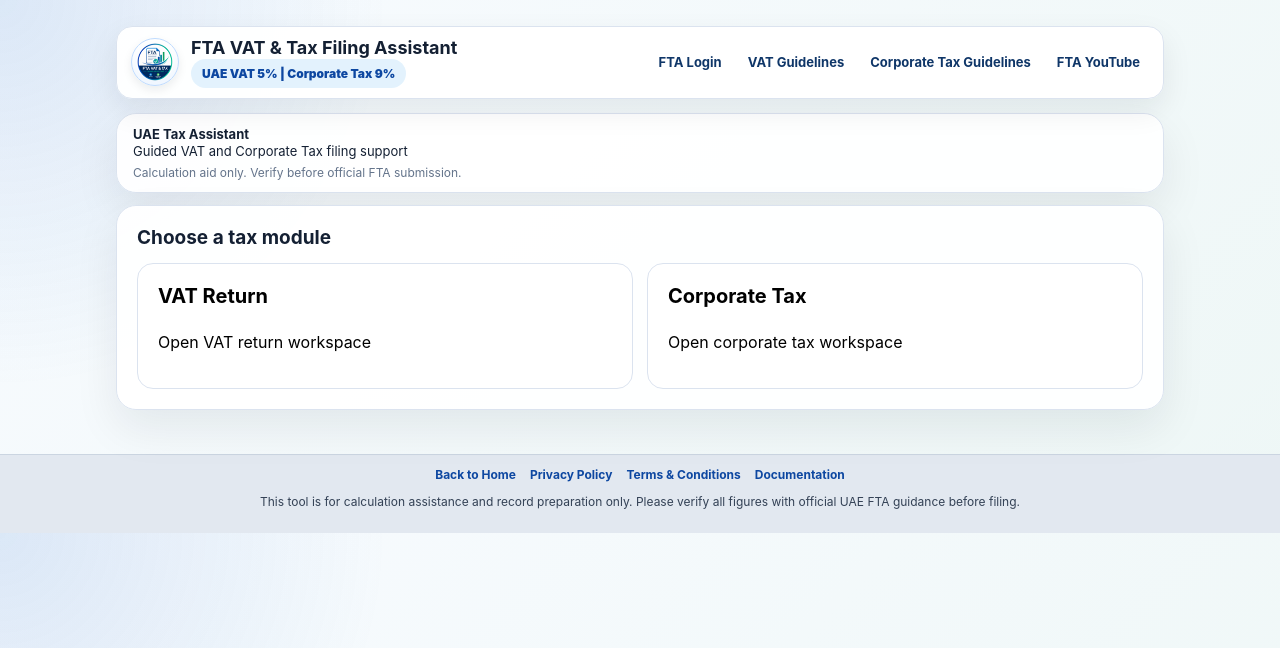
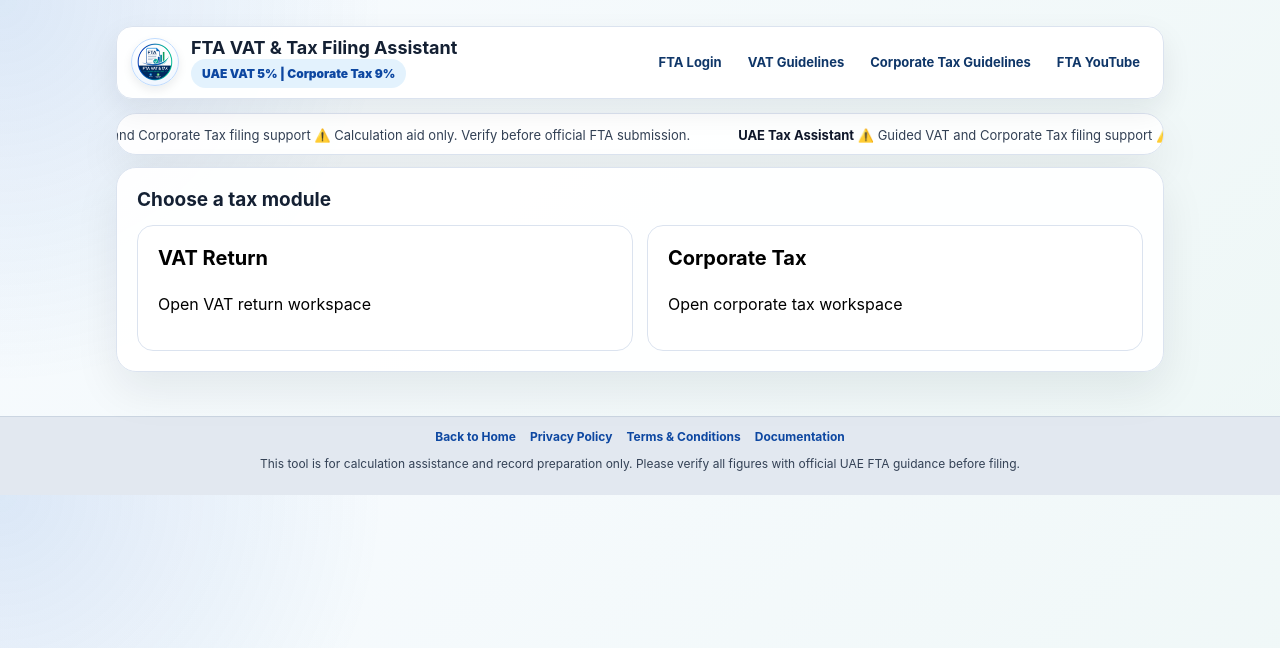
Before and after one commit to aimzworld007/FTA-VAT-TAX-Calculator, a React (Vite) app: page / in a window 1280 px wide. Shown: the top 648 px of the page. Built offline with nearby package versions, Linux system fonts and the light colour scheme; the HTML template or start-up script is replaced by a standard one.

Commit message:
Add warning marquee below header

```diff
--- a/src/features/tax/TaxDashboard.jsx
+++ b/src/features/tax/TaxDashboard.jsx
@@ -58,7 +58,14 @@ export function TaxDashboard() {
   const c = calculateCorporateTax(ct);
 
   return <main className='content page-fade-in tax-assistant-app'><TaxAssistantHeader navOpen={navOpen} setNavOpen={setNavOpen} />
-    <section className='info-strip card no-print'><p><strong>UAE Tax Assistant</strong></p><p>Guided VAT and Corporate Tax filing support</p><small>Calculation aid only. Verify before official FTA submission.</small></section>
+    <section className='info-strip card no-print' aria-label='Important filing notice'>
+      <div className='info-marquee' role='status' aria-live='polite'>
+        <div className='info-marquee-track'>
+          <span><strong>UAE Tax Assistant</strong> ⚠️ Guided VAT and Corporate Tax filing support ⚠️ Calculation aid only. Verify before official FTA submission.</span>
+          <span aria-hidden='true'><strong>UAE Tax Assistant</strong> ⚠️ Guided VAT and Corporate Tax filing support ⚠️ Calculation aid only. Verify before official FTA submission.</span>
+        </div>
+      </div>
+    </section>
 
     <section className={`screen-shell ${activeModule === 'home' ? 'is-active' : ''}`}>
       <section className='card'><h2>Choose a tax module</h2><div className='selector-grid no-print'><TaxModeCard title='VAT Return' desc='Open VAT return workspace' onClick={() => setActiveModule('vat')} active={false} /><TaxModeCard title='Corporate Tax' desc='Open corporate tax workspace' onClick={() => setActiveModule('corporateTax')} active={false} /></div></section>
--- a/src/styles.css
+++ b/src/styles.css
@@ -276,12 +276,15 @@
 
 
 .tax-assistant-app{max-width:1100px}
-.info-strip{margin-bottom:12px;padding:12px 16px}
-.info-strip p{margin:0;font-size:13px;line-height:1.35}
-.info-strip small{display:block;margin-top:4px;color:#64748b;font-size:12px}
+.info-strip{margin-bottom:12px;padding:10px 0;overflow:hidden}
+.info-marquee{overflow:hidden;white-space:nowrap}
+.info-marquee-track{display:inline-flex;min-width:200%;animation:infoMarquee 26s linear infinite}
+.info-marquee-track span{display:inline-block;padding-right:48px;font-size:13px;line-height:1.35;color:#334155}
+.info-marquee-track strong{color:#0f172a}
+@keyframes infoMarquee{from{transform:translateX(0)}to{transform:translateX(-50%)}}
+@media(max-width:640px){.info-strip{padding:8px 0}.info-marquee-track span{font-size:12px}}
 .workspace-summary{margin-top:0}
 .workspace-toolbar{margin:6px 0 12px}
 .screen-shell{animation:screenSlide .28s ease both}
 @keyframes screenSlide{from{opacity:0;transform:translateX(10px)}to{opacity:1;transform:translateX(0)}}
 .selector-card:active{transform:translateY(0) scale(.99)}
-@media(max-width:640px){.info-strip{padding:10px 12px}}
```
